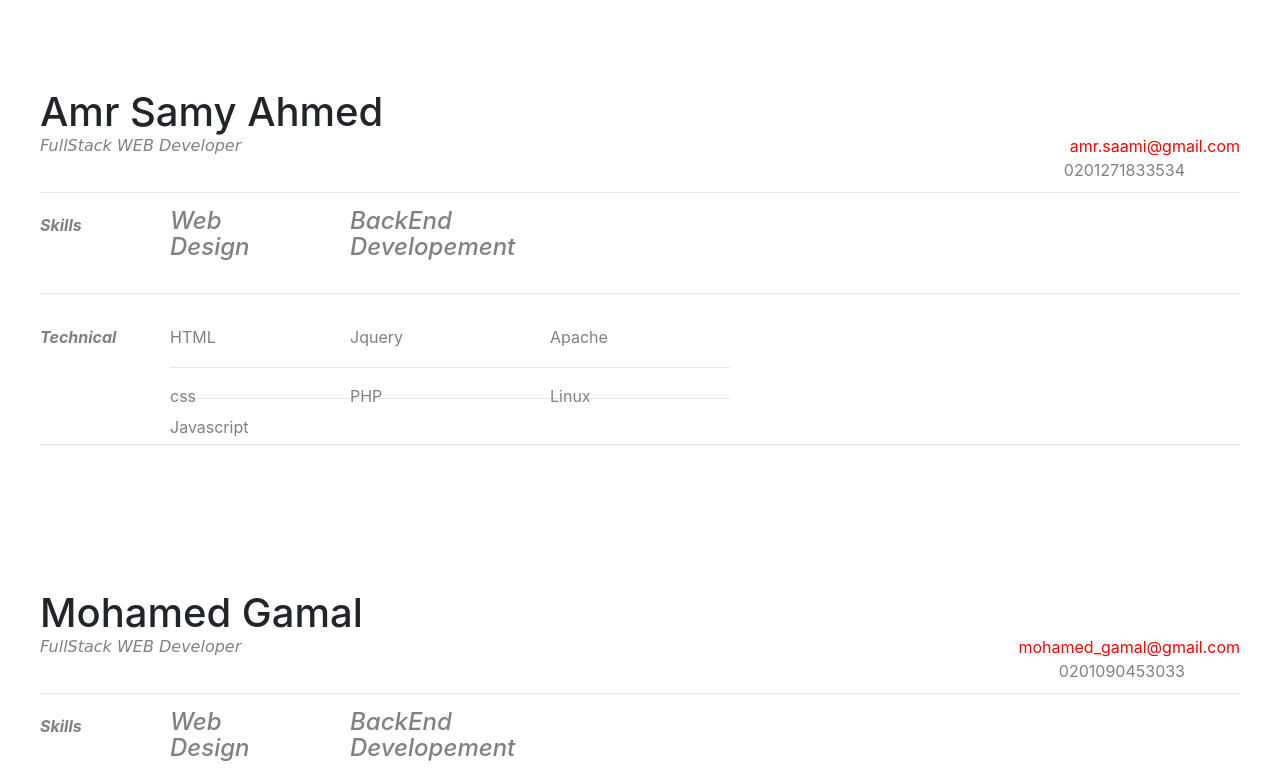
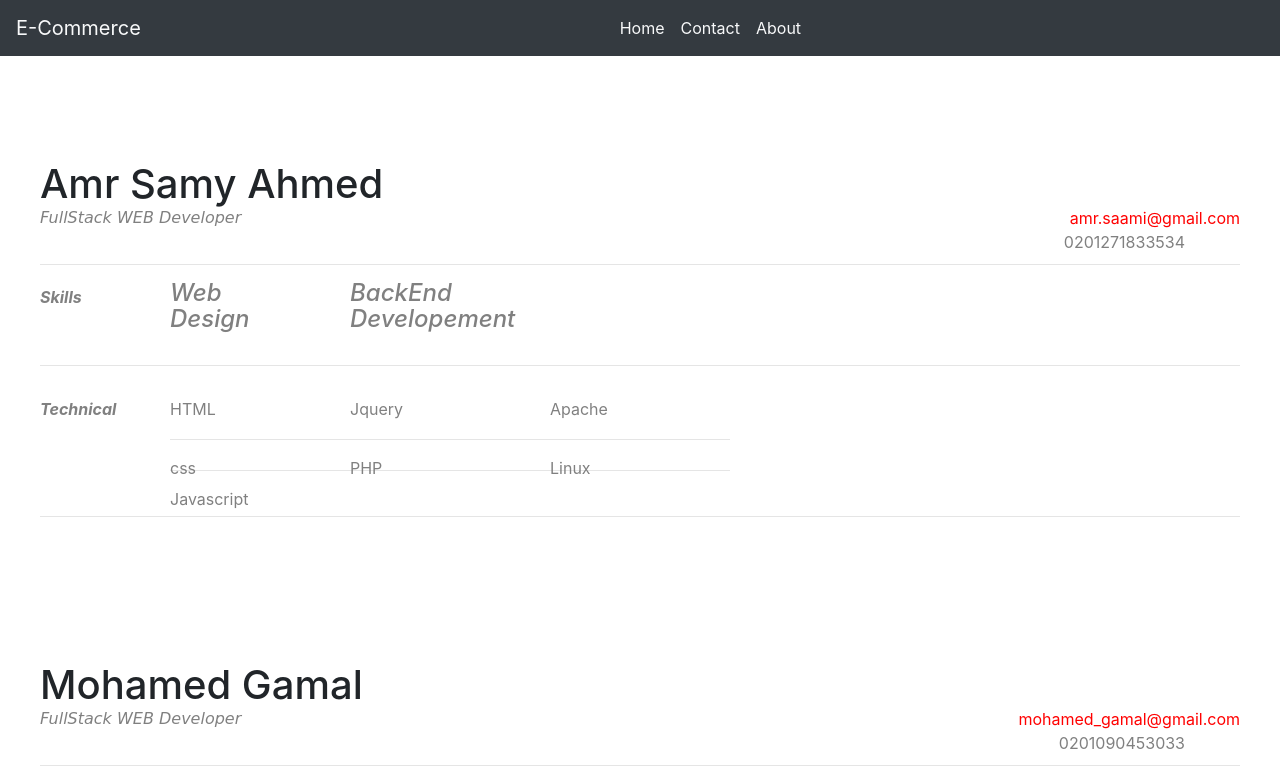
Before and after one commit to AmrSamy27/javascript_Project, a plain HTML site: page about.html in a window 1280 px wide. Shown: the top 776 px of the page. Drawn offline with nearby package versions, Linux system fonts and the light colour scheme.

Commit message:
Update about.html

```diff
--- a/about.html
+++ b/about.html
@@ -10,6 +10,29 @@
 </style>
  <link href="bootstrap/bootstrap.min.css" rel="stylesheet">
 <body>
+		<nav class="navbar navbar2 navbar-expand-lg bg-dark text-light text-center fixed-top  ">
+								<a class="navbar-brand text-light" href="index.html">E-Commerce</a>
+								<button class="navbar-toggler text-light" type="button" data-toggle="collapse" data-target="#navbarSupportedContent" aria-controls="navbarSupportedContent" aria-expanded="false" aria-label="Toggle navigation">
+								  <span class="navbar-toggler-icon"><div>-</div></span>
+								</button>
+
+								<div class="collapse navbar-collapse " id="navbarSupportedContent">
+								  <ul class="navbar-nav mr-auto mx-auto text-danger">
+									<li class="nav-item active">
+									  <a class="nav-link text-light" href="index.html">Home <span class="sr-only">(current)</span></a>
+									</li>
+									<li class="nav-item">
+									  <a class="nav-link text-light " href="contact.html">Contact</a>
+                  </li>
+                  <li class="nav-item">
+									  <a class="nav-link text-light " href="about.html">About</a>
+									</li>
+
+
+								  </ul>
+
+								</div>
+							  </nav><br><br><br>
 	<div style="padding: 30px; ">
 	<div style="padding: 10px;">
 		<h1 align="right" style="float: left; margin-bottom: 0px; margin-top: 50px; padding-bottom: 0px;">Amr Samy Ahmed</h1>
```
